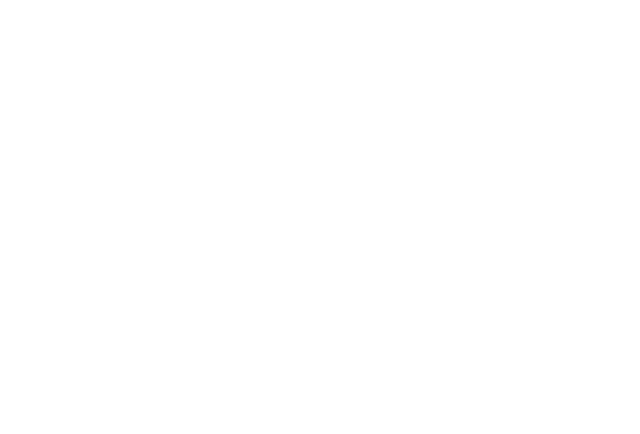
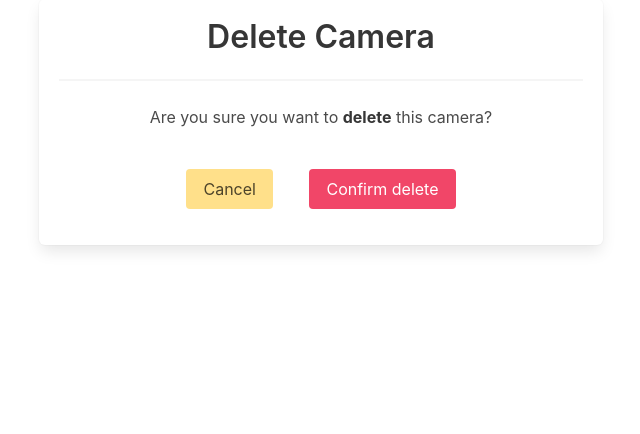
Before and after one commit to h-sarhan/opensec, a Django app: page /1/delete/ in a window 1280 px wide. Before the commit the part shown is empty. Shown: the part 366-800 px from the top of the page, without its empty margins (319-959 px from the left). Run offline with Django 4.2, Linux system fonts and the light colour scheme; tables that the repository leaves empty hold one stand-in row (values such as "Sample post").

Commit message:
Fill delete camera template

```diff
--- a/templates/delete_camera.html
+++ b/templates/delete_camera.html
@@ -0,0 +1,38 @@
+{% extends 'base.html' %}
+{% load static %}
+
+{% block title %}Delete Camera{% endblock title %}
+
+{% block content %}
+    <div class="hero-body">
+      <div class="container has-text-centered">
+        <div class="columns is-centered">
+          <div class="column is-half">
+            <figure class="image is-16by9">
+              {% if camera.snapshot %}
+                <img src="{{camera.snapshot.url}}" alt="Camera Snapshot" class="has-ratio"/>
+              {% else %}
+                <img src="https://bulma.io/images/placeholders/1280x960.png" alt="Placeholder image" class="has-ratio"/>
+              {% endif %}
+            </figure>
+            <div class="box">
+              <h1 class="title has-text-dark">Delete Camera</h1>
+              <hr />
+
+              <form method="post">
+                {% csrf_token %}
+
+                <p class="content"> Are you sure you want to <strong>delete</strong> this camera?</p>
+
+                <div class="control">
+                  <a href="{% url 'manage_cameras' %}" class="button is-warning my-4 mx-4">Cancel</a>
+                  <button type="submit" class="button is-danger my-4 mx-4">Confirm delete</button>
+                </div>
+              </form>
+            </div>
+          </div>
+        </div>
+      </div>
+  </section>
+
+{% endblock content %}
--- a/templates/manage_cameras.html
+++ b/templates/manage_cameras.html
@@ -10,7 +10,7 @@
         <div class="column is-3">
           <div class="card">
             <div class="card-image">
-                <a href="{% url 'view_camera' camera.pk %}" class="image is-16by9">
+                <a href="{% url 'view_camera' camera.pk %}" class="image is-4by3">
                   {% if camera.snapshot %}
                   <img src="{{camera.snapshot.url}}" alt="Camera Snapshot" class="has-ratio"/>
                   {% else %}
@@ -41,9 +41,6 @@
                       <span class="tag is-primary is-light is-rounded">HD</span>
                     {% endif %}
                   </div>
-                  <p class="has-text-centered is-size-6 has-text-weight-semibold">
-                    Date Added: {{camera.date_added}}
-                  </p>
                 </div>
               </div>
 
```
